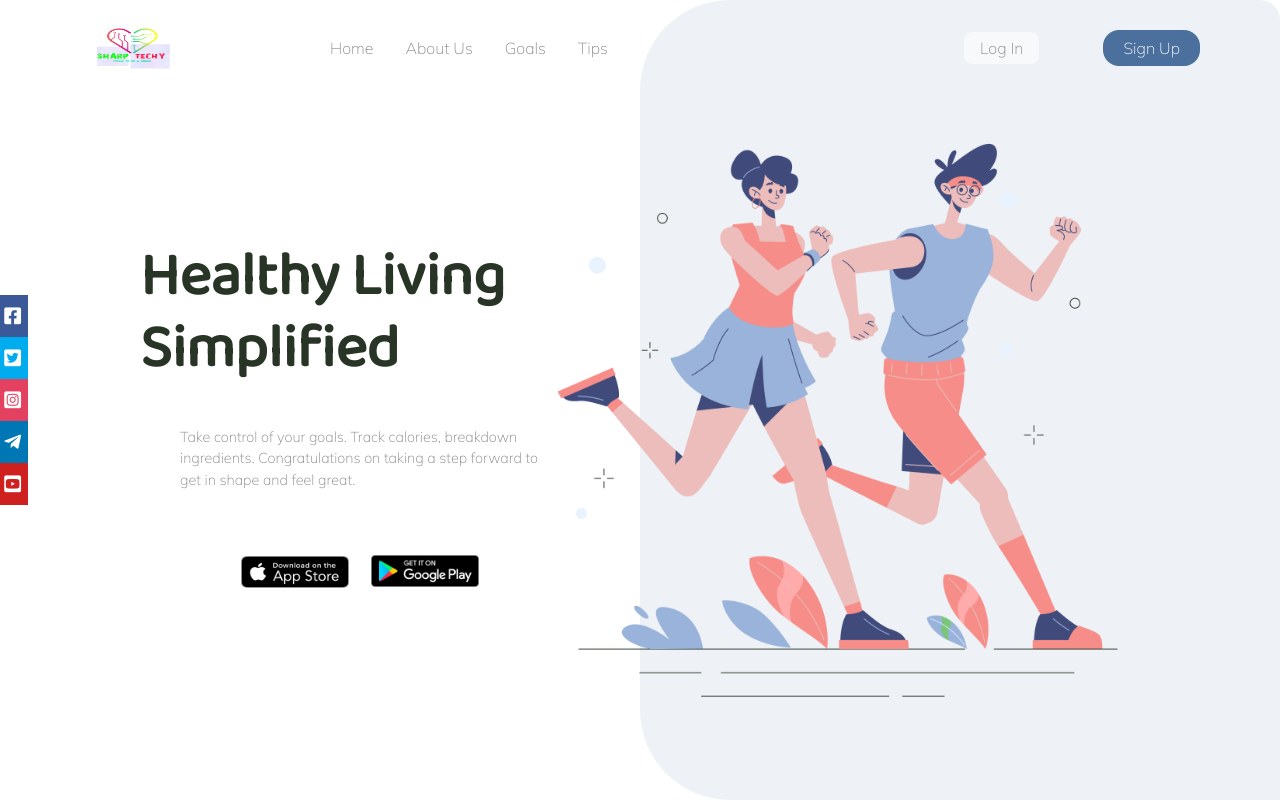
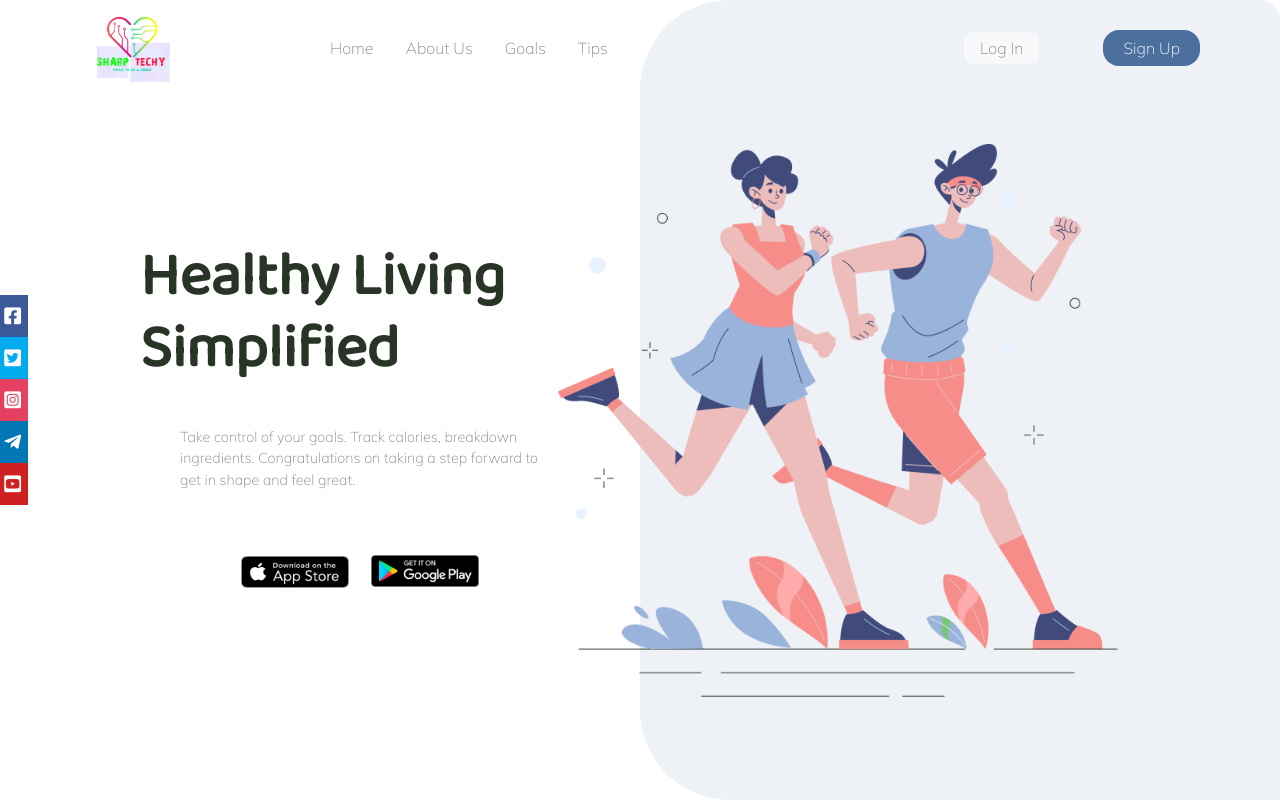
Before and after one commit to kumarUtkarsh09/TrackYourFitness.git.io, a plain HTML site: page index.html in a window 1280 px wide. Shown: the top 800 px of the page. Drawn offline with Linux system fonts and the light colour scheme.

Commit message:
Update style.css

```diff
--- a/style.css
+++ b/style.css
@@ -100,7 +100,7 @@ header nav .left-side-menu {
 
 header nav .left-side-menu a img {
         width: 13rem;
-        height: 8rem;
+        height: 13rem;
         background-color: transparent;
 }
 
```
